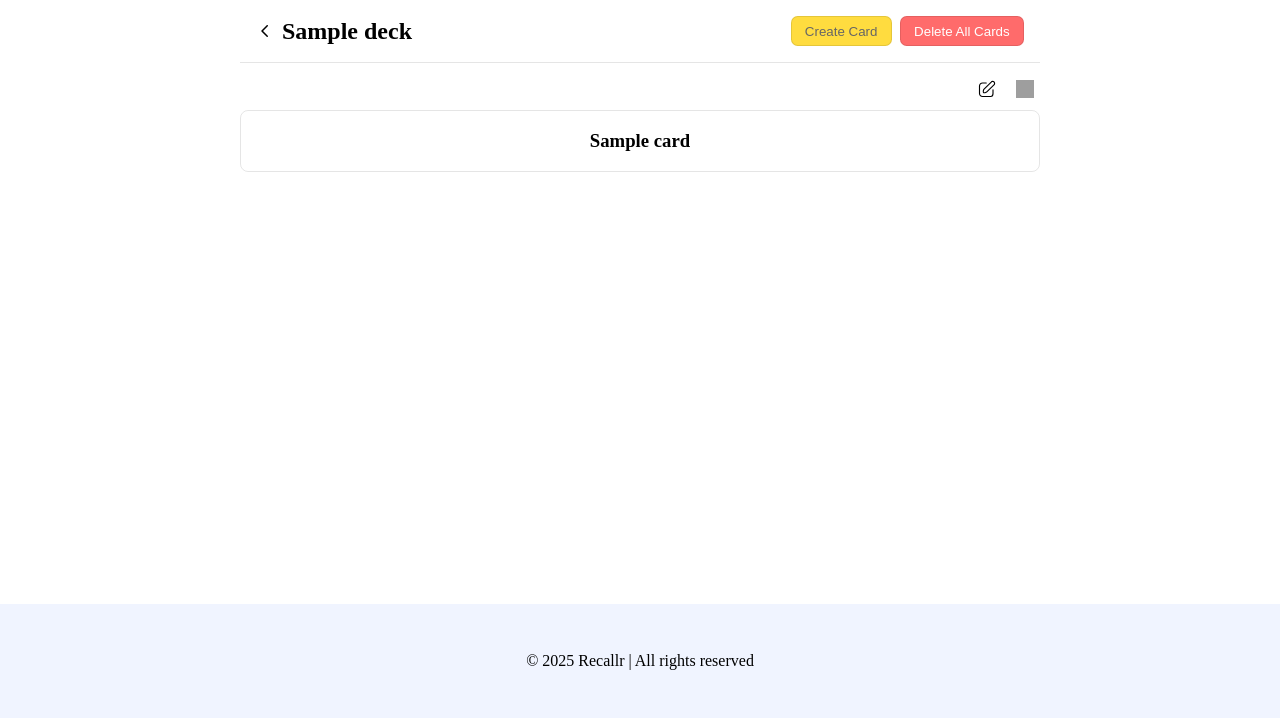
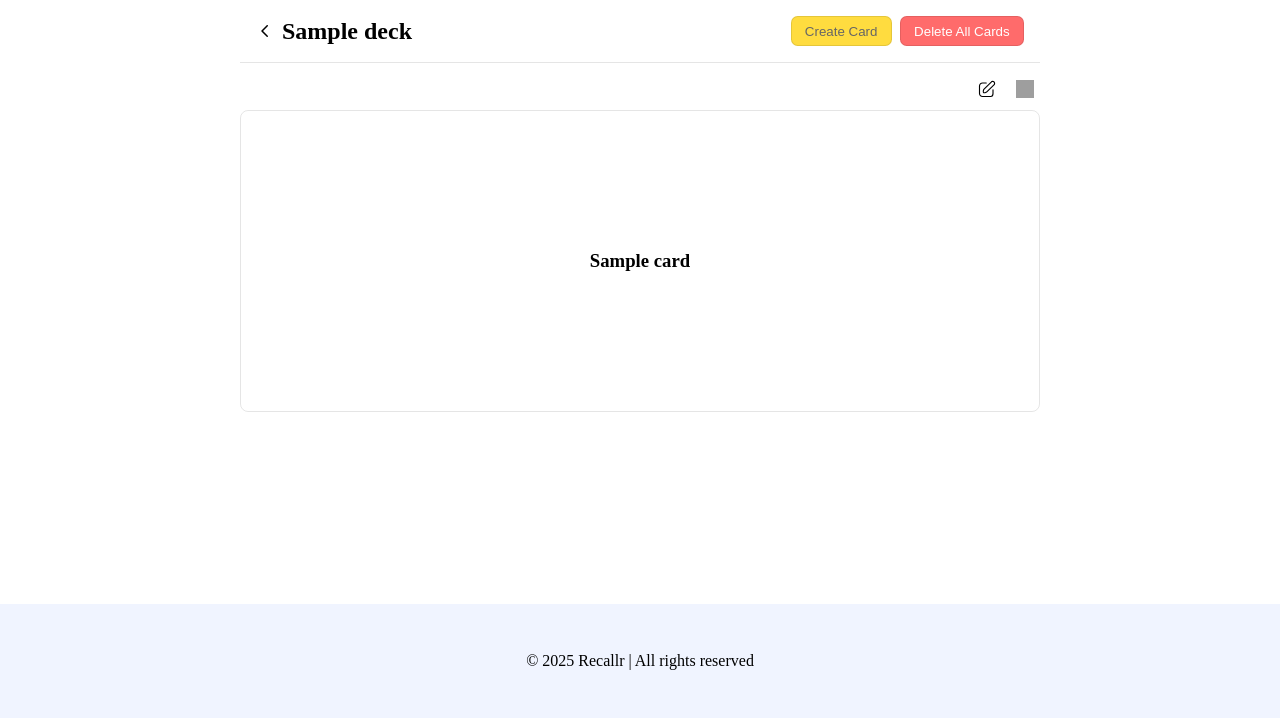
Before and after one commit to walidkhamees/Recallr, a Flask app: template app/templates/deck.html in a window 1280 px wide. Shown: the part 82-800 px from the top of the page. Run offline with Flask 3, Linux system fonts and the light colour scheme; the template is opened without the code that fills it: most values are stand-ins (such as "Sample title", 1, 10 or a date in 2020); grey boxes are pictures that could not be loaded.

Commit message:
style(deck): makes cards have the same height and handles cards with long questions.

```diff
--- a/app/static/css/deck-style.css
+++ b/app/static/css/deck-style.css
@@ -72,10 +72,10 @@ main > .container > h2 {
 }
 
 .cards {
-  margin-top: 1em;
   display: flex;
+  flex-wrap: wrap;
+  margin: 1em 0;
   width: 100%;
-  flex-wrap: wrap;
   gap: 1em;
   justify-content: center;
   align-items: center;
@@ -88,7 +88,7 @@ main > .container > h2 {
   cursor: pointer;
   gap: 0.5em;
   flex: 1;
-    min-width: 45%;
+  min-width: 30%;
 }
 
 .card-btn {
@@ -99,12 +99,21 @@ main > .container > h2 {
 
 .card {
   display: flex;
-  flex-direction: column;
   align-items: center;
   justify-content: center;
+
   cursor: pointer;
   border: 1px solid rgba(0, 0, 0, 0.1);
   border-radius: 0.5em;
+  height: 300px;
+
+  text-align: center;
+  overflow: scroll;
+}
+
+.answer,
+.question {
+  padding: 0.5em;
 }
 
 .card .answer {
```
Lines whose indentation alone changed are shown as unchanged.
